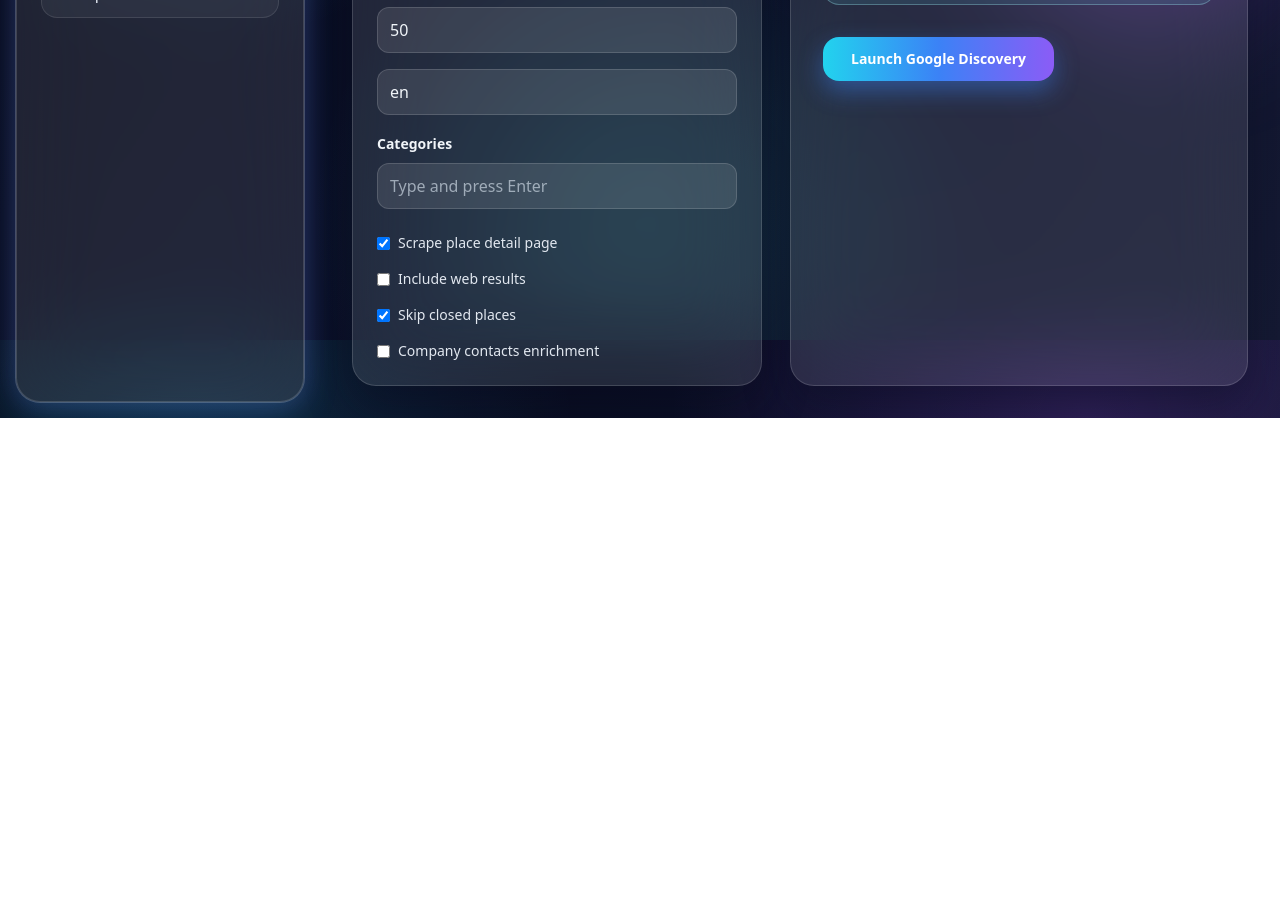
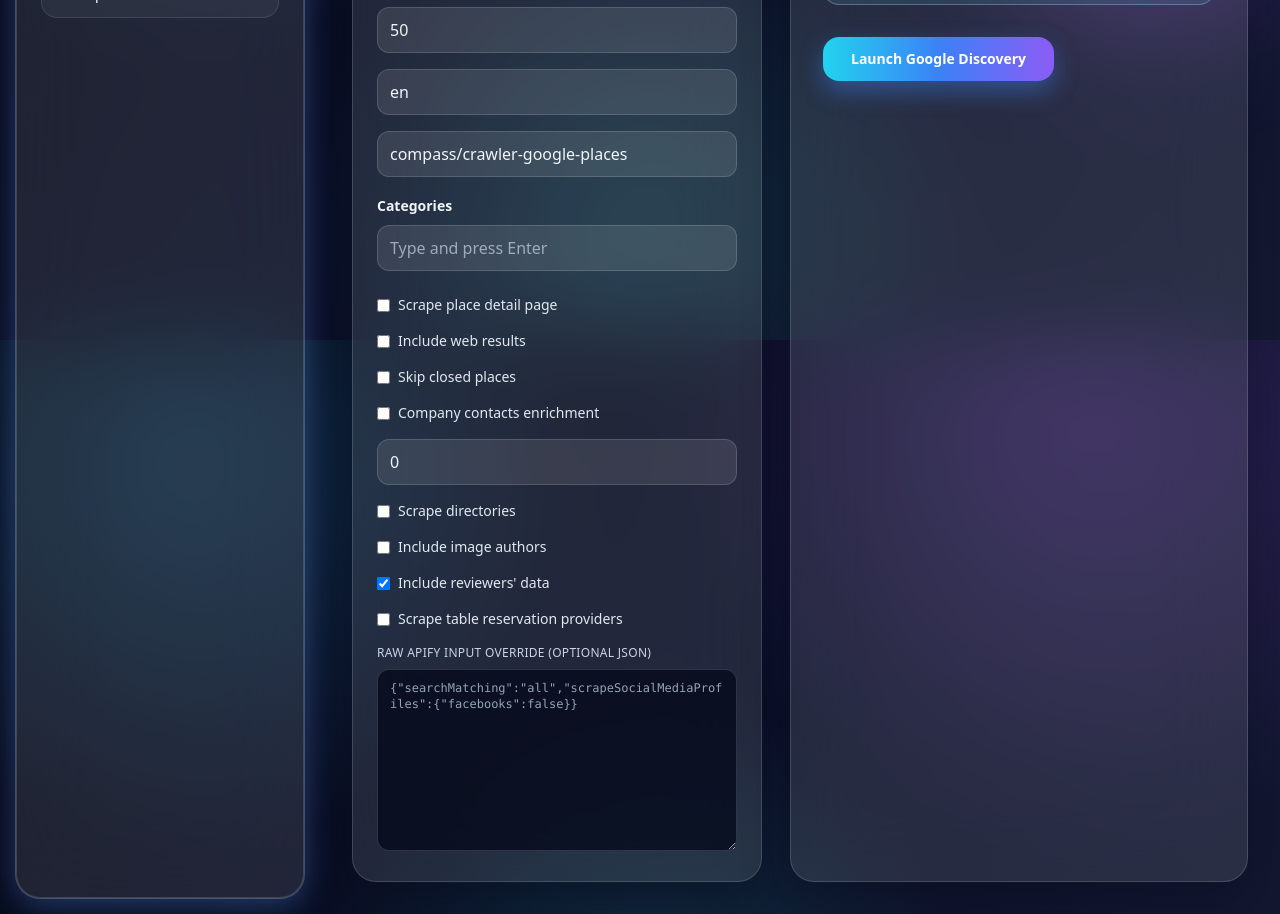
Before and after one commit to kiruba11k/Account-Building-Agents-SAAS, a React (Vite) app in the folder frontend/: page /google in a window 1280 px wide. Shown: the part 460-1374 px from the top of the page. Before the commit the page ends 878 px from the top, so only its background shows below. Built offline with nearby package versions, Linux system fonts and the light colour scheme.

Commit message:
Fix Google lead-gen input mapping and actor overrides

```diff
--- a/frontend/src/pages/GoogleAgent.jsx
+++ b/frontend/src/pages/GoogleAgent.jsx
@@ -15,11 +15,16 @@ const defaultForm = {
   location: "New York, USA",
   max_places: 50,
   language: "en",
-  scrapePlaceDetailPage: true,
+  scrapePlaceDetailPage: false,
   includeWebResults: false,
-  skipClosedPlaces: true,
+  skipClosedPlaces: false,
   company_contacts_enrichment: false,
   max_leads_per_place: 0,
+  scrapeDirectories: false,
+  scrapeImageAuthors: false,
+  scrapeReviewsPersonalData: true,
+  scrapeTableReservationProvider: false,
+  apify_actor_id: "compass/crawler-google-places",
 };
 
 export default function GoogleAgent() {
@@ -29,11 +34,16 @@ export default function GoogleAgent() {
   const [categories, setCategories] = useState([]);
   const [activeRequest, setActiveRequest] = useState(null);
   const [formData, setFormData] = useState(defaultForm);
+  const [rawActorInput, setRawActorInput] = useState("");
+  const [rawActorInputError, setRawActorInputError] = useState("");
 
   useEffect(() => {
     const savedDraft = getGoogleDraft();
     if (savedDraft) {
       setFormData({ ...defaultForm, ...(savedDraft.formData || {}) });
+      if (typeof savedDraft.rawActorInput === "string") {
+        setRawActorInput(savedDraft.rawActorInput);
+      }
       if (Array.isArray(savedDraft.searchTerms) && savedDraft.searchTerms.length > 0) {
         setSearchTerms(savedDraft.searchTerms);
       }
@@ -59,8 +69,8 @@ export default function GoogleAgent() {
   }, []);
 
   useEffect(() => {
-    saveGoogleDraft({ formData, searchTerms, categories });
-  }, [formData, searchTerms, categories]);
+    saveGoogleDraft({ formData, searchTerms, categories, rawActorInput });
+  }, [formData, searchTerms, categories, rawActorInput]);
 
   const endpointLabel = useMemo(
     () => "Apify actor.start + run polling + dataset.iterate_items",
@@ -76,12 +86,24 @@ export default function GoogleAgent() {
   };
 
   const launchAgent = async () => {
+    let rawApifyInput = null;
+    if (rawActorInput.trim()) {
+      try {
+        rawApifyInput = JSON.parse(rawActorInput);
+        setRawActorInputError("");
+      } catch {
+        setRawActorInputError("Raw actor JSON is invalid. Fix JSON before launching.");
+        return;
+      }
+    }
+
     setLoading(true);
     try {
       const payload = {
         ...formData,
         search_terms: searchTerms,
         categories,
+        raw_apify_input: rawApifyInput,
       };
       const res = await API.post("/api/run-google-discovery", payload);
       rememberGoogleActiveRequest(res.data.request_id);
@@ -130,6 +152,13 @@ export default function GoogleAgent() {
             placeholder="Language code (e.g. en, hi, fr, zh-CN)"
             className="w-full rounded-xl border border-white/15 bg-white/10 px-3 py-2.5 text-slate-100 placeholder:text-slate-300/70 focus:border-cyan-300/70 focus:outline-none"
           />
+          <input
+            name="apify_actor_id"
+            value={formData.apify_actor_id}
+            onChange={handleChange}
+            placeholder="Apify actor ID"
+            className="w-full rounded-xl border border-white/15 bg-white/10 px-3 py-2.5 text-slate-100 placeholder:text-slate-300/70 focus:border-cyan-300/70 focus:outline-none"
+          />
 
           <MultiValueInput label="Categories" values={categories} setValues={setCategories} />
 
@@ -149,6 +178,52 @@ export default function GoogleAgent() {
             <input type="checkbox" name="company_contacts_enrichment" checked={formData.company_contacts_enrichment} onChange={handleChange} />
             Company contacts enrichment
           </label>
+          <input
+            name="max_leads_per_place"
+            type="number"
+            value={formData.max_leads_per_place}
+            onChange={handleChange}
+            min={0}
+            placeholder="Maximum leads enrichment records per place"
+            className="w-full rounded-xl border border-white/15 bg-white/10 px-3 py-2.5 text-slate-100 placeholder:text-slate-300/70 focus:border-cyan-300/70 focus:outline-none"
+          />
+          <label className="flex items-center gap-2 text-sm text-slate-200">
+            <input type="checkbox" name="scrapeDirectories" checked={formData.scrapeDirectories} onChange={handleChange} />
+            Scrape directories
+          </label>
+          <label className="flex items-center gap-2 text-sm text-slate-200">
+            <input type="checkbox" name="scrapeImageAuthors" checked={formData.scrapeImageAuthors} onChange={handleChange} />
+            Include image authors
+          </label>
+          <label className="flex items-center gap-2 text-sm text-slate-200">
+            <input type="checkbox" name="scrapeReviewsPersonalData" checked={formData.scrapeReviewsPersonalData} onChange={handleChange} />
+            Include reviewers' data
+          </label>
+          <label className="flex items-center gap-2 text-sm text-slate-200">
+            <input type="checkbox" name="scrapeTableReservationProvider" checked={formData.scrapeTableReservationProvider} onChange={handleChange} />
+            Scrape table reservation providers
+          </label>
+
+          <div>
+            <label className="mb-2 block text-xs uppercase tracking-wide text-slate-300">
+              Raw Apify input override (optional JSON)
+            </label>
+            <textarea
+              value={rawActorInput}
+              onChange={(e) => {
+                setRawActorInput(e.target.value);
+                if (rawActorInputError) {
+                  setRawActorInputError("");
+                }
+              }}
+              rows={10}
+              placeholder='{"searchMatching":"all","scrapeSocialMediaProfiles":{"facebooks":false}}'
+              className="w-full rounded-xl border border-white/15 bg-slate-950/70 px-3 py-2.5 font-mono text-xs text-slate-100 placeholder:text-slate-400 focus:border-cyan-300/70 focus:outline-none"
+            />
+            {rawActorInputError && (
+              <p className="mt-2 text-xs text-rose-300">{rawActorInputError}</p>
+            )}
+          </div>
         </div>
       </div>
 
@@ -178,6 +253,7 @@ export default function GoogleAgent() {
 
         <button
           onClick={launchAgent}
+          disabled={loading}
           className="mt-8 rounded-2xl bg-gradient-to-r from-cyan-400 via-blue-500 to-violet-500 px-7 py-3 text-sm font-semibold text-white shadow-[0_10px_25px_rgba(59,130,246,0.45)] transition hover:scale-[1.02]"
         >
           {loading ? "Launching Agent..." : "Launch Google Discovery"}
```
Also changed, not shown: 1 other file (tests, documents, lock files or other folders).
